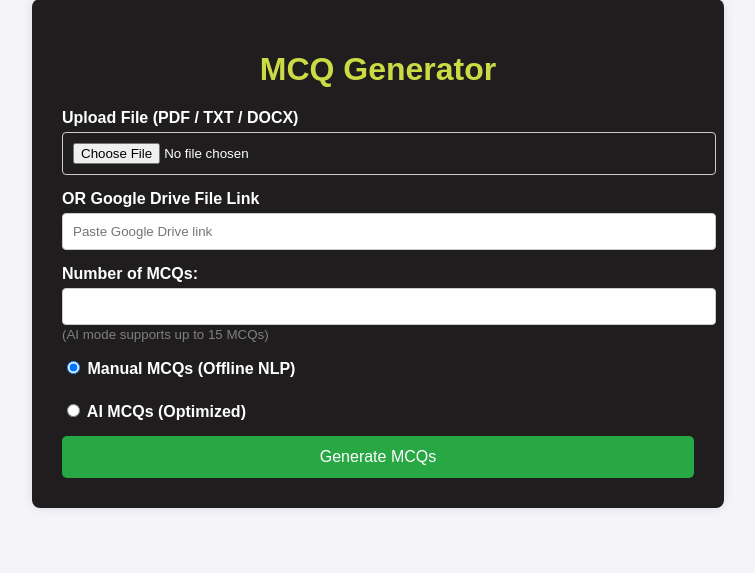
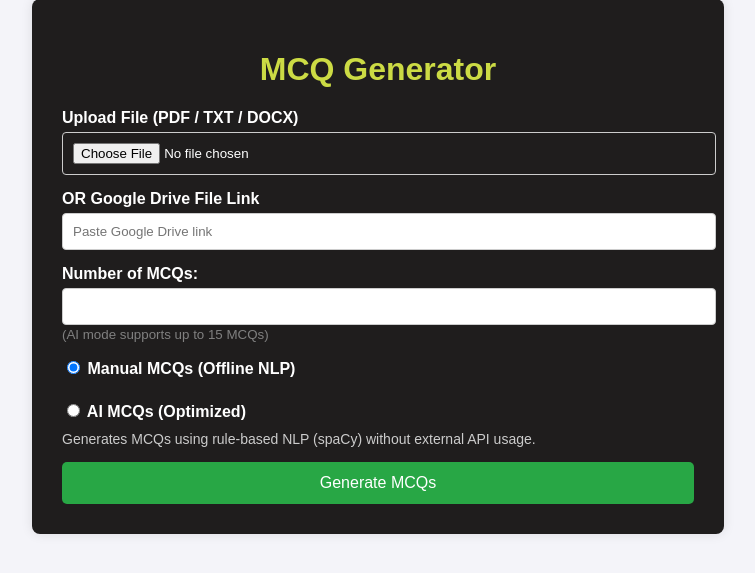
Before and after one commit to Ishu6129/MCQ_Generator_NLP, a Flask app: page / in a window 1280 px wide. Shown: the part 64-637 px from the top of the page, without its empty margins (262-1017 px from the left). Run offline with Flask 3, Linux system fonts and the light colour scheme.

Commit message:
Update index.html

```diff
--- a/templates/index.html
+++ b/templates/index.html
@@ -104,17 +104,37 @@ button:hover {
 
         <div class="mode">
             <label>
-                <input type="radio" name="mode" value="manual" checked>
+                <input type="radio" name="mode" value="manual" checked onclick="updateDescription()">
                 Manual MCQs (Offline NLP)
             </label><br>
             <label>
-                <input type="radio" name="mode" value="ai">
+                <input type="radio" name="mode" value="ai" onclick="updateDescription()">
                 AI MCQs (Optimized)
             </label>
+
+            <div id="modeDescription" style="margin-top:10px; font-size:14px; color:#ccc;">
+                Generates MCQs using rule-based NLP (spaCy) without external API usage.
+            </div>
         </div>
+
 
         <button type="submit">Generate MCQs</button>
     </form>
 </div>
+<script>
+function updateDescription() {
+    const selectedMode = document.querySelector('input[name="mode"]:checked').value;
+    const description = document.getElementById("modeDescription");
+
+    if (selectedMode === "manual") {
+        description.innerHTML =
+            "Generates MCQs using rule-based NLP (spaCy). No API calls are made. Suitable for unlimited usage.";
+    } else {
+        description.innerHTML =
+            "Uses Google Gemini API to generate high-quality MCQs. API tokens are consumed per request. Limited to 15 MCQs per session to control token usage.";
+    }
+}
+</script>
+
 </body>
 </html>
```
